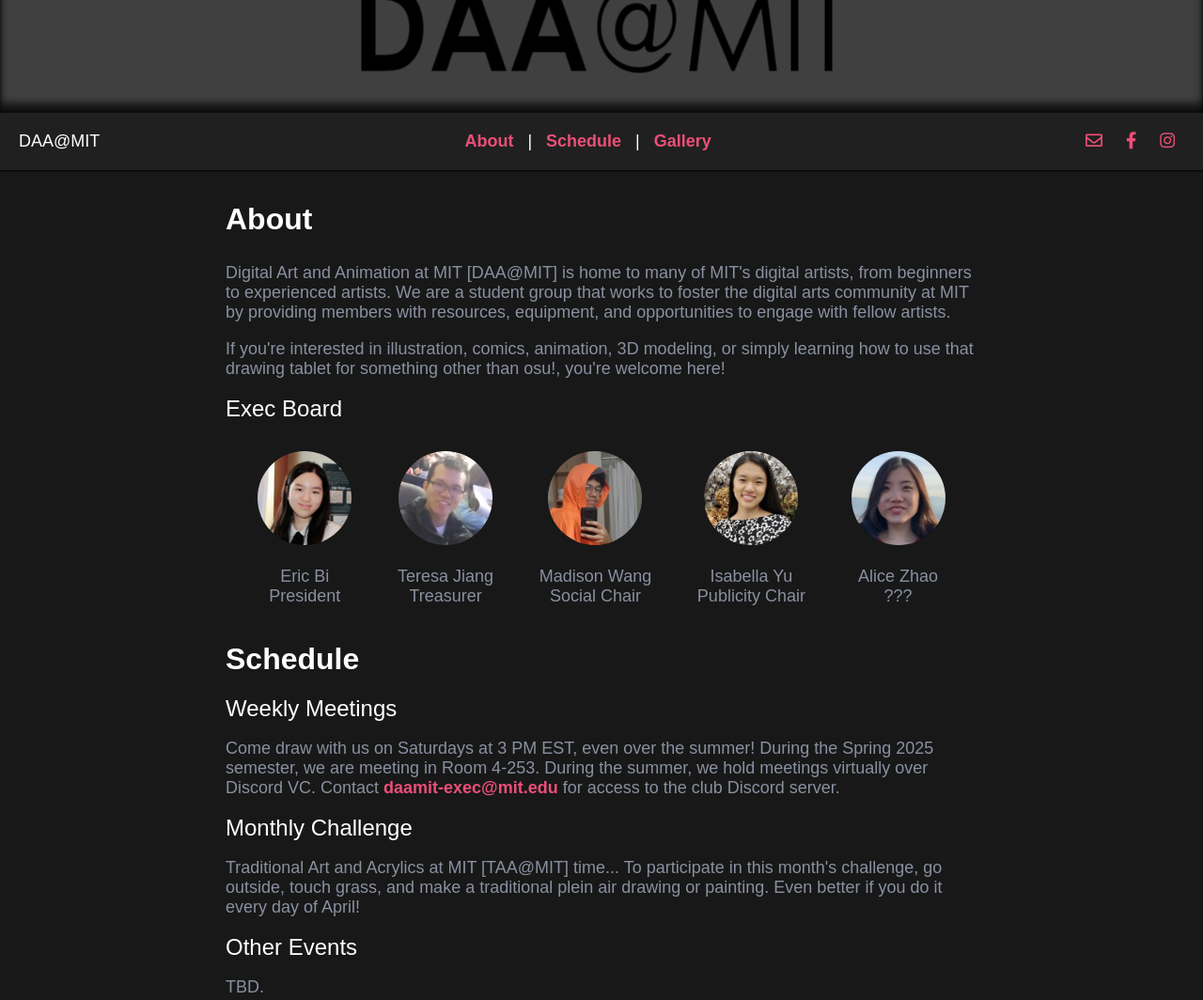
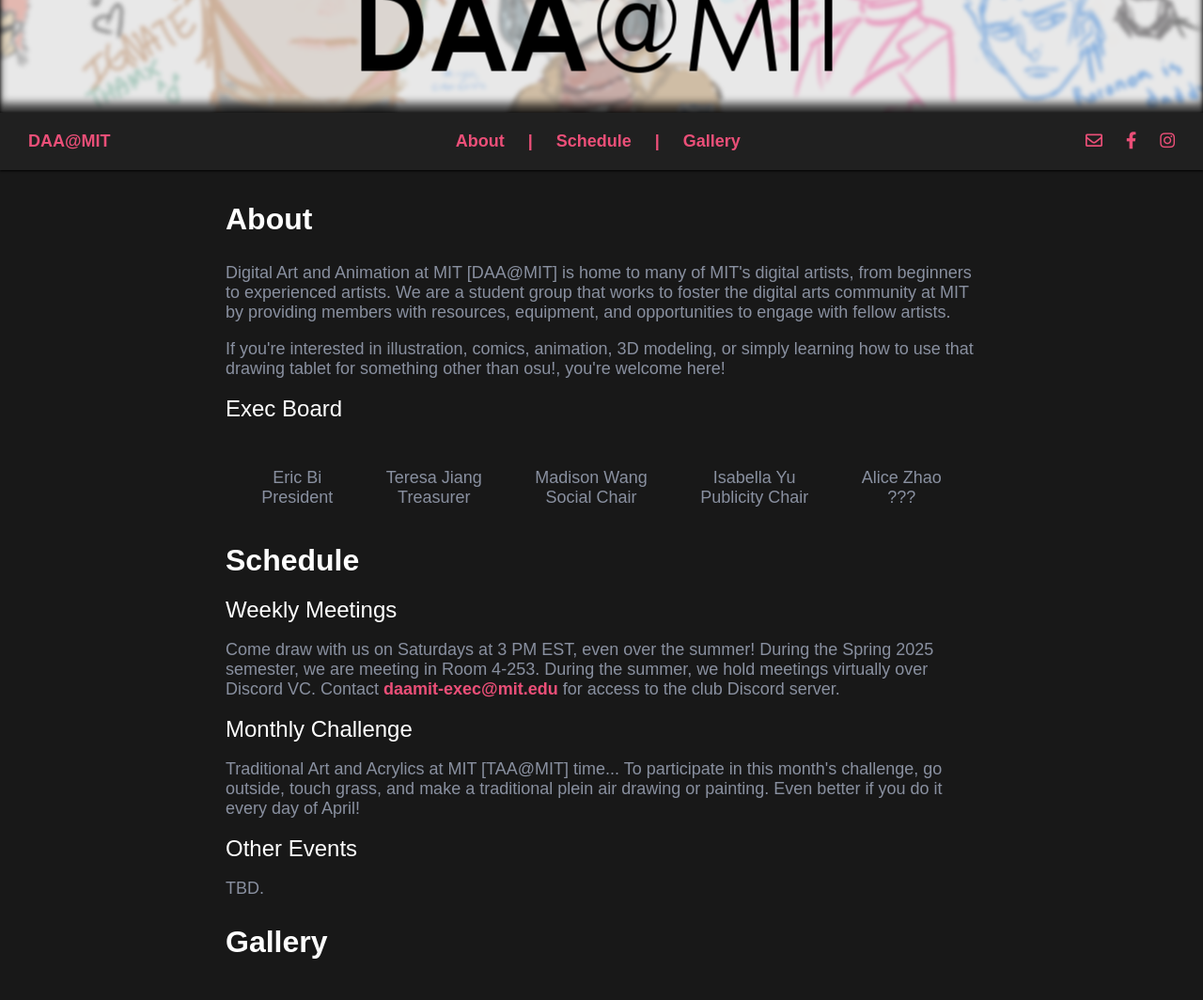
Before and after one commit to aiizhao/DAAMIT-Deployment, a plain HTML site: page src/index.html in a window 1280 px wide. Shown: the part 680-1744 px from the top of the page at 94% size. Drawn offline with Linux system fonts and the light colour scheme.

Commit message:
fix content injection bug in script.js and add banner

```diff
--- a/src/index.html
+++ b/src/index.html
@@ -19,12 +19,12 @@
     </div>
 
     <div id="navbar">
-        <span class="nav-container
+        <span class="nav-container">
             <a href="#">DAA@MIT</a>
         </span>
         <span id="navlinks" class="desktop-only">
-            <a href="#about">About</a> |
-            <a href="#schedule">Schedule</a> |
+            <a href="#about">About</a> <a> | </a>
+            <a href="#schedule">Schedule</a> <a> | </a>
             <a href="#gallery">Gallery</a>
         </span>
         <span>
@@ -54,23 +54,23 @@
             <br/>
             <div id="exec">
                 <div class="member">
-                    <img src="img/exec-president.jpg">
+                    <!-- <img src="img/exec-president.jpg"> -->
                     <p class="member-name">Eric Bi<br/>President</p>
                 </div>
                 <div class="member">
-                    <img src="img/exec-treasurer.jpg">
+                    <!-- <img src="img/exec-treasurer.jpg"> -->
                     <p class="member-name">Teresa Jiang<br/>Treasurer</p>
                 </div>
                 <div class="member">
-                    <img src="img/exec-webmaster.jpg">
+                    <!-- <img src="img/exec-webmaster.jpg"> -->
                     <p class="member-name">Madison Wang<br/>Social Chair</p>
                 </div>
                 <div class="member">
-                    <img src="img/exec-publicity.jpg">
+                    <!-- <img src="img/exec-publicity.jpg"> -->
                     <p class="member-name">Isabella Yu<br/>Publicity Chair</p>
                 </div>
                 <div class="member">
-                    <img src="img/exec-outreach.jpg">
+                    <!-- <img src="img/exec-outreach.jpg"> -->
                     <p class="member-name">Alice Zhao<br/>???</p>
                 </div>
             </div>
--- a/src/script.js
+++ b/src/script.js
@@ -1,9 +1,4 @@
-var galleryInfo = [
-    info("Brinley Zhao", "Clouds and Light", "Clouds and Light"),
-    info("Skylar Larsen", "Seasons in Moominvalley", "Seasons in Moominval"),
-];
-
-function info(artist, description, shortDesc){return {artist, description, shortDesc}}; // Replaced by deploy script
+var galleryInfo = [info("Brinley Zhao", "Clouds and Light", "Clouds and Light"), info("Skylar Larsen", "Seasons in Moominvalley", "Seasons in Moominval"),]; function info(artist, description, shortDesc){return {artist, description, shortDesc}}; // Replaced by deploy script
 
 // First line will be deleted
 // Info format is: { artist, description, shortDesc }
--- a/src/style.css
+++ b/src/style.css
@@ -30,7 +30,7 @@ a{
     left: 0;
     width: 100%;
     height: 100%;
-    background-image: url('gallery/board-9-12-2020-fav-char.png');
+    background-image: url('img/board-background.png');
     background-repeat: no-repeat;
     background-position: center;
     background-size: cover;
```
Also changed, not shown: src/img/board-background.png (added), 2 other files.
